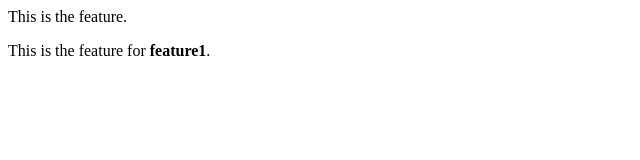
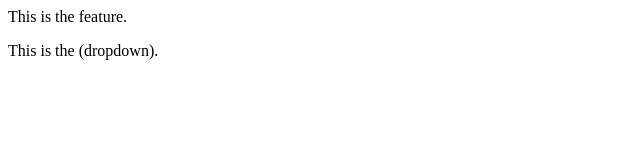
Before and after one commit to borikhelvi/BranchedRepo, a plain HTML site: page index.html in a window 1280 px wide. Shown: the full height of the page, 0-640 px from the left. Drawn offline with Linux system fonts and the light colour scheme.

Commit message:
updated the main

```diff
--- a/index.html
+++ b/index.html
@@ -1,2 +1,2 @@
 <p>This is the feature.</p>
-<p>This is the feature for <b>feature1</b>.</p>
+<p>This is the (dropdown).</p>
```
